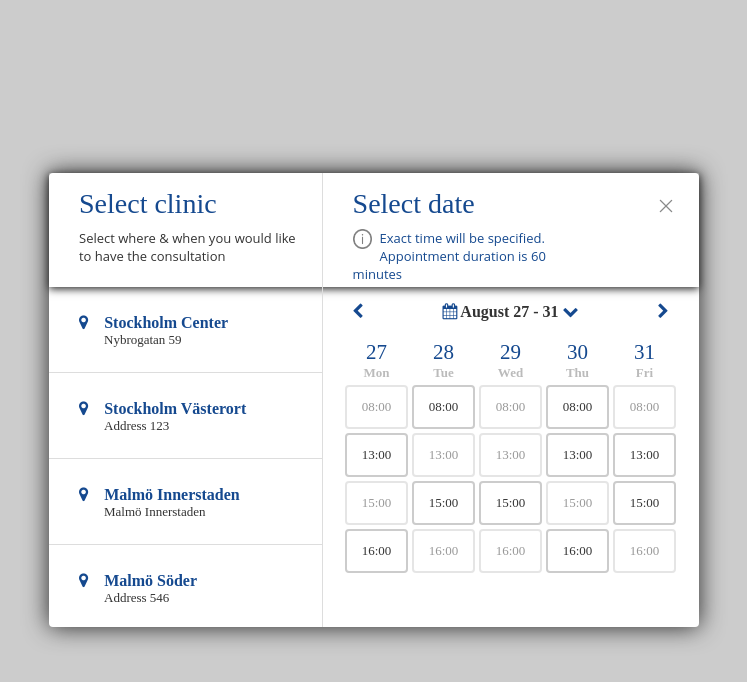
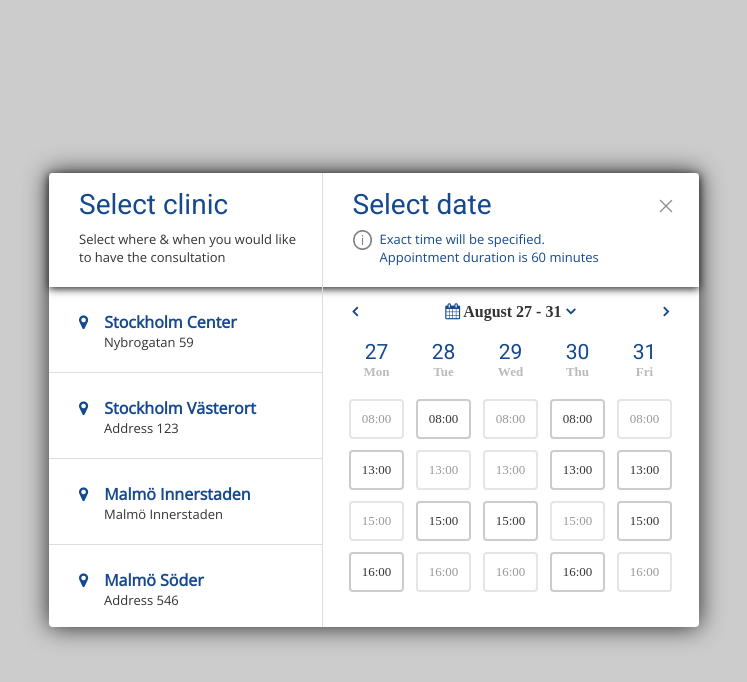
Before and after one commit to Zeror95/Lirema, a plain HTML site: page index.html in a window 1280 px wide. Shown: the whole page, without its empty margins (266-1013 px from the left). Drawn offline with nearby package versions, Linux system fonts and the light colour scheme.

Commit message:
Fixed Styles

```diff
--- a/index.html
+++ b/index.html
@@ -6,6 +6,7 @@
     <title>Limeda</title>
     <link rel="stylesheet" type="text/css" href="css/styles.css" />
     <link rel="stylesheet" href="https://cdnjs.cloudflare.com/ajax/libs/font-awesome/4.7.0/css/font-awesome.min.css">
+    <link href="https://fonts.googleapis.com/css?family=Open+Sans|Roboto" rel="stylesheet">
 </head>
 
 <body>
@@ -42,8 +43,8 @@
         <div class="calendar">
             <div class="date">
 
-                <p><i class="fa fa-chevron-left"></i><i class="fa fa-calendar"></i> August 27 - 31
-                    <i class="fa fa-chevron-down"></i><i class="fa fa-chevron-right"></i></p>
+                <p><i class="fa fa-angle-left"></i></i><i class="fa fa-calendar"></i> August 27 - 31
+                    <i class="fa fa-angle-down"></i><i class="fa fa-angle-right"></i></p>
 
             </div>
             <table>
--- a/sass/styles.scss
+++ b/sass/styles.scss
@@ -36,11 +36,6 @@ body {
         display: flex;
         @include box-shadow(0, 2px, 8px, lighten(#000000, 15%));
 
-        .top-clinic {
-            width: 42%;
-            height: 100%;
-            border-right: 1px solid #dddddd;
-
         h3 {
             font-family: $fontpro;
             font-size: 28px;
@@ -59,29 +54,21 @@ body {
             margin: 0%;
             padding-left: 30px;
         }
+
+        .top-clinic {
+            width: 42%;
+            height: 100%;
+            border-right: 1px solid #dddddd;
         }
 
         .top-date {
             height: 100%;
             width: 58%;
 
-            h3 {
-                font-family: $fontpro;
-                font-size: 28px;
+            p {
                 color: $blue;
-                margin: 0%;
-                padding-top: 15px;
-                padding-left: 30px;
-                padding-bottom: 9px;
-                font-weight: lighter;
+                width: 100%
             }
-
-            p {
-                font-family: $fonts;
-                color: $blue;
-                width: 229px;
-                margin: 0%;
-                padding-left: 30px;
 
             img {
                 width: 19.5px;
@@ -92,7 +79,7 @@ body {
                 float: left;
                 padding-right: 7.5px;
             }
-            }
+
 
             .close {
                 width: 20px;
@@ -113,6 +100,7 @@ body {
         border-right: 1px solid #dddddd;
         color: $gray;
         position: inherit;
+
         li {
             list-style: none;
             border-bottom: 1px solid #dddddd;
@@ -122,7 +110,7 @@ body {
                 font-weight: bold;
                 font-size: 16px;
                 color: $blue;
-                padding-top: 10%;
+                padding-top: 9%;
                 padding-left: 30px;
 
                 .fa {
@@ -133,6 +121,7 @@ body {
             p {
                 margin: 0;
                 padding-left: 55px;
+                font-family: $fonts;
             }
 
             &:last-child {
@@ -140,56 +129,80 @@ body {
             }
         }
     }
-    .calendar{
+
+    .calendar {
         width: 58%;
         height: 75%;
         float: right;
         color: $gray;
-        i{
-            color:$blue;
-            &:first-child{
+
+        i {
+            color: $blue;
+            font-weight: bold;
+
+            &:first-child {
                 float: left;
                 padding-left: 30px;
             }
-            &:last-child{
+            &:nth-child(2){
+                font-weight: normal;
+            }
+
+            &:last-child {
                 float: right;
                 padding-right: 30px;
             }
         }
-        .date{
+
+        .date {
             width: 100%;
             text-align: center;
             font-size: 16px;
             font-weight: bold;
+
         }
-        table{
+
+        table {
             width: 100%;
             padding-left: 20px;
             padding-right: 20px;
             color: $gray;
-            .closed{
+
+            .closed {
                 opacity: 0.5;
             }
-            .mday{
+
+            .mday {
                 font-size: 21px;
                 color: $blue;
-                font-family: "Sofia Pro";
+                font-family: $fontpro;
                 font-weight: lighter;
             }
-            .wday{
+
+            .wday {
                 font-size: 13px;
                 color: #bbbbbb;
+                padding-bottom: 15px;
             }
-            p{
+
+            p {
                 margin: 0;
             }
-            .hbox{
+
+            td{
+                padding-left: 5px;
+                padding-right: 5px;
+                padding-bottom: 8px
+            }
+
+            .hbox {
                 border: 2px solid #cccccc;
                 @include border-radius(4px);
                 text-align: center;
-                padding: 12px;
+                padding: 10px;
                 font-size: 13px;
-                &:active{
+
+                &:active {
                     background-color: $blue;
                     color: #ffffff;
                 }
--- a/sass/variables.scss
+++ b/sass/variables.scss
@@ -1,4 +1,4 @@
-$fontpro: "Sofia Pro";
-$fonts: "Open Sans";
+$fontpro: 'Roboto', sans-serif;
+$fonts: 'Open Sans', sans-serif;
 $blue: #15498F;
 $gray: #333333;
```
Also changed, not shown: css/styles.css, css/variables.css (added), 2 other files. Lines whose indentation alone changed are shown as unchanged.
